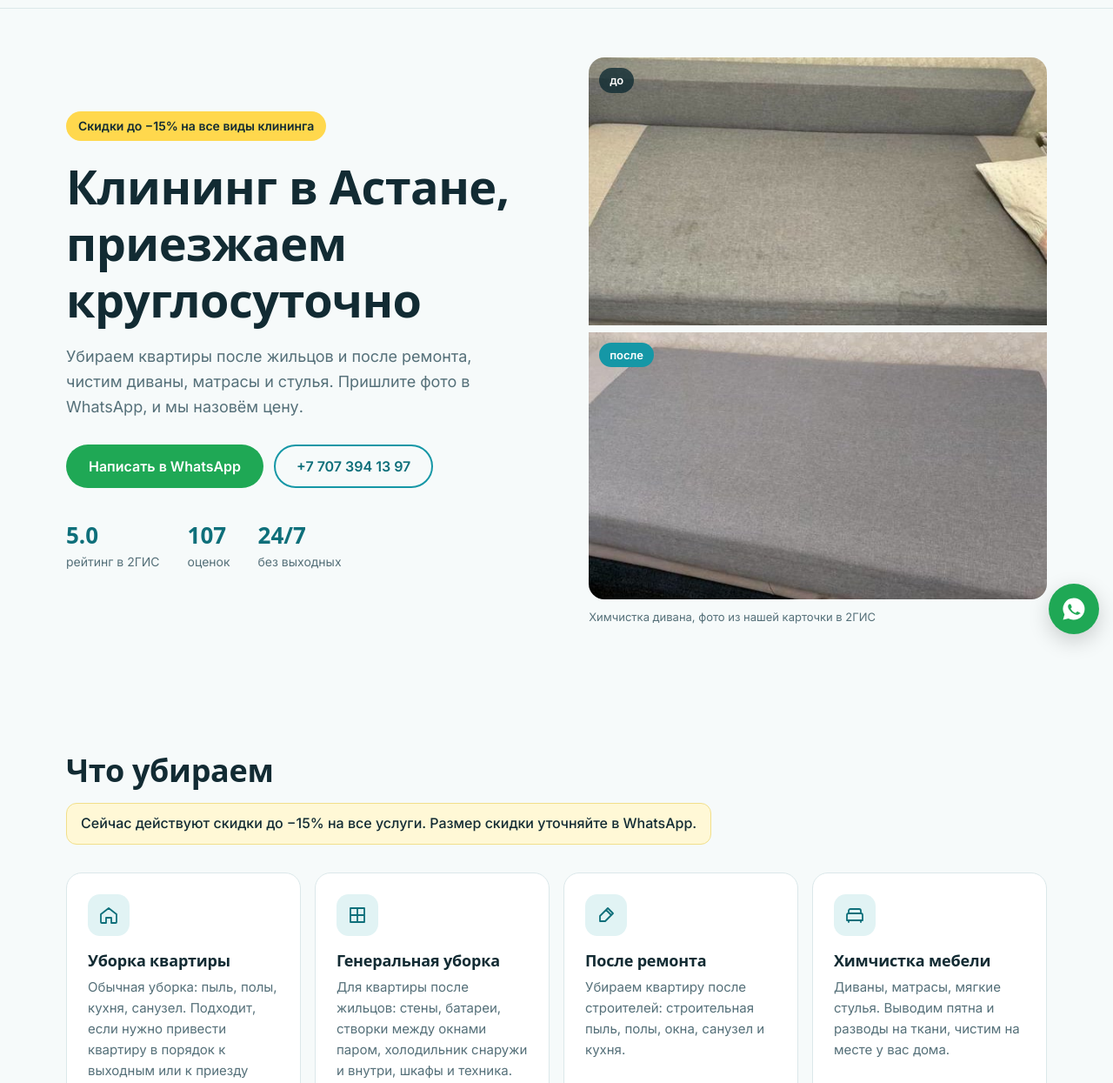
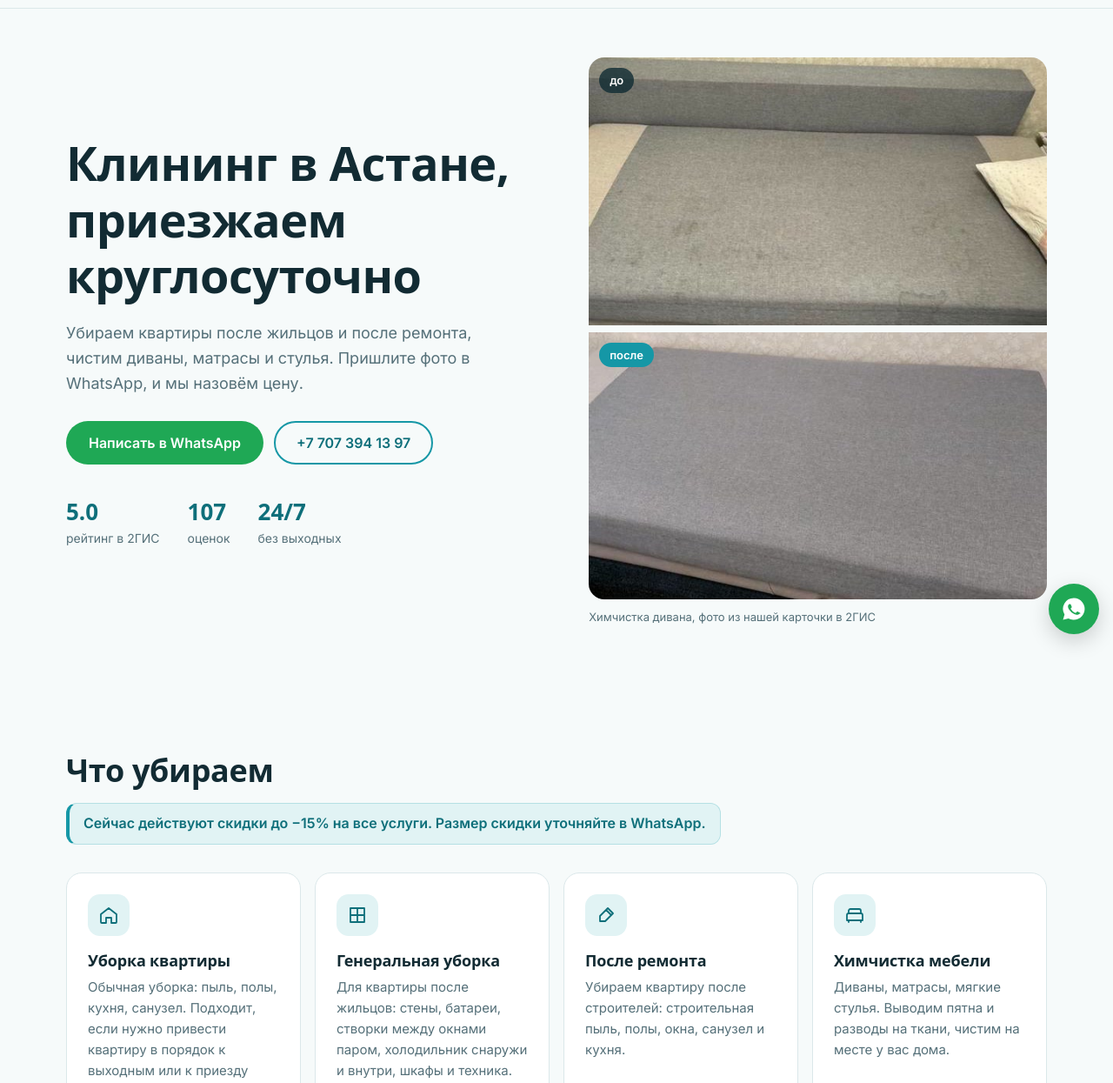
Before and after one commit to Batyrhan01/cleaning-taza, a plain HTML site: page index.html in a window 1280 px wide. Shown: the part 55-1300 px from the top of the page at 87% size. Drawn offline with Linux system fonts and the light colour scheme; a web font is replaced by a local one.

Commit message:
Оставил одну плашку со скидкой, бирюзовую

```diff
--- a/index.html
+++ b/index.html
@@ -33,7 +33,6 @@
 <section class="hero">
   <div class="wrap hero__in">
     <div class="hero__text">
-      <p class="badge">Скидки до −15% на все виды клининга</p>
       <h1>Клининг в Астане, приезжаем круглосуточно</h1>
       <p class="lead">Убираем квартиры после жильцов и после ремонта, чистим диваны, матрасы и стулья. Пришлите фото в WhatsApp, и мы назовём цену.</p>
       <div class="hero__btns">
--- a/style.css
+++ b/style.css
@@ -77,7 +77,7 @@ h3{font-size:18px;margin-bottom:8px}
 .section{padding:72px 0}
 .section--tint{background:var(--teal-soft)}
 .sub{color:var(--muted);margin-bottom:32px}
-.promo{display:inline-block;background:#fff8d6;border:1px solid #f1df8a;border-radius:12px;padding:10px 16px;margin:4px 0 32px;font-weight:500}
+.promo{display:inline-block;background:var(--teal-soft);border:1px solid #b5e0e4;border-left:4px solid var(--teal);color:var(--teal-dark);border-radius:12px;padding:10px 16px;margin:4px 0 32px;font-weight:600}
 
 /* Услуги */
 .cards{display:grid;grid-template-columns:repeat(4,1fr);gap:16px}
```
